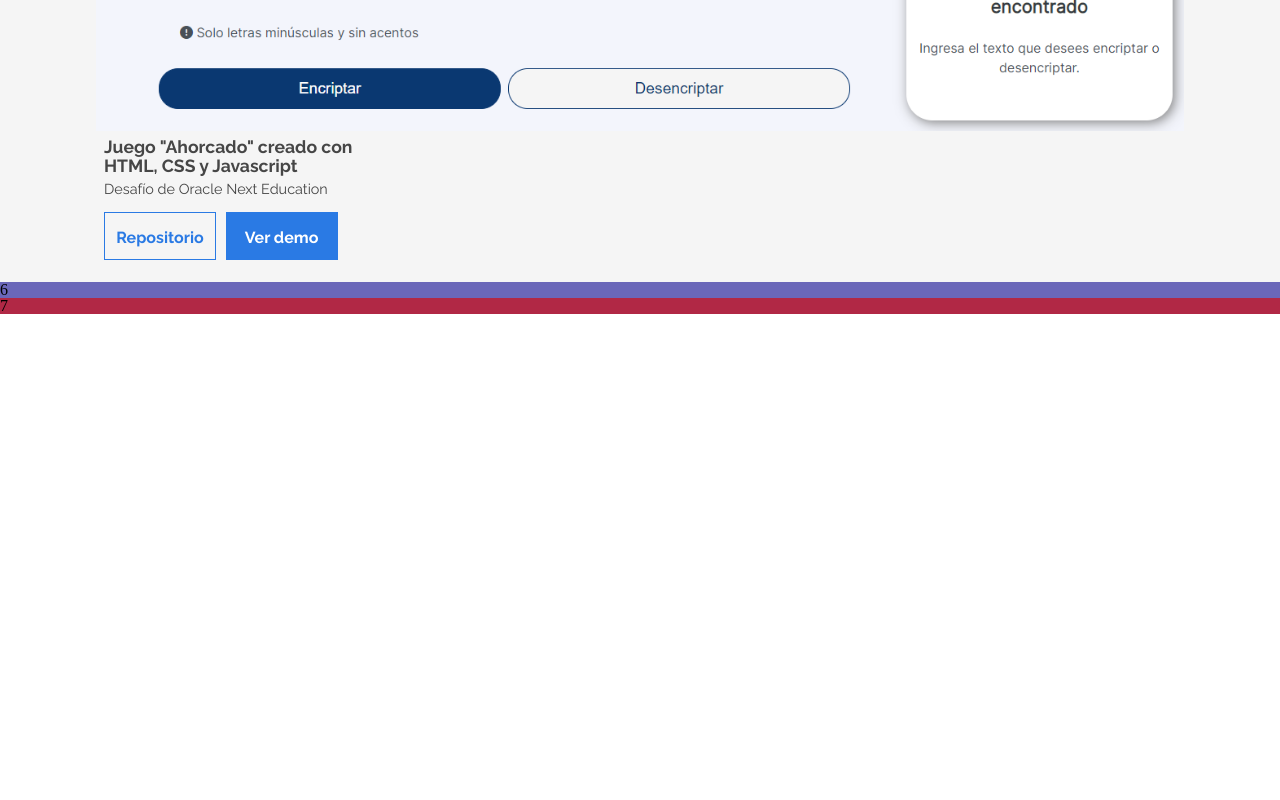
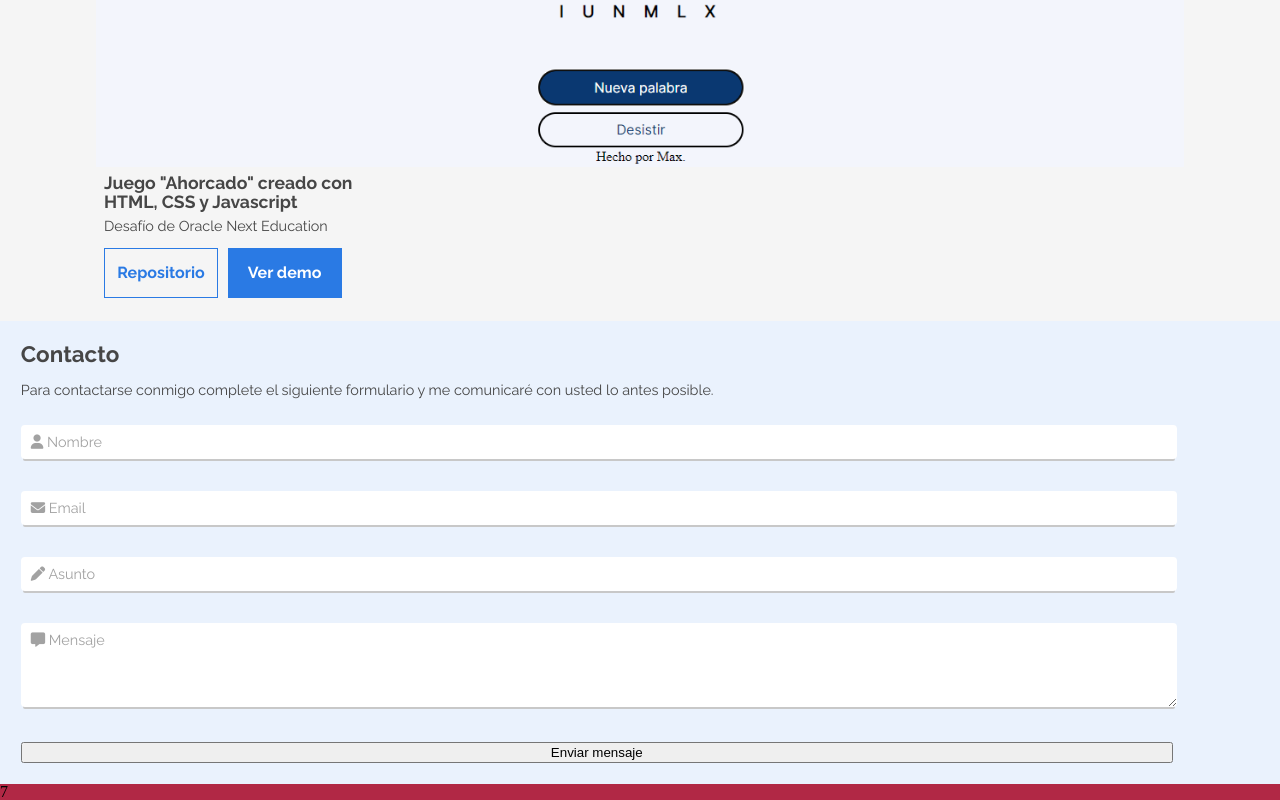
Before and after one commit to MaximilianNG/Challenge-ONE-3---Portafolio, a plain HTML site: page index.html in a window 1280 px wide. Shown: the part 3631-4431 px from the top of the page. Before the commit the page ends 3945 px from the top, so only its background shows below. Drawn offline with Linux system fonts and the light colour scheme.

Commit message:
Avanzado en un 85% el diseño del formulario de contacto.

```diff
--- a/index.html
+++ b/index.html
@@ -163,17 +163,46 @@
             </div>
         </div>
         <div class="proyectos__card">
-            <img class="proyectos__imagen" src="./proyectoEncriptador.png">
+            <img class="proyectos__imagen" src="./proyectoAhorcado.png">
             <p class="raleway700 proyectos__nombreDeProyecto">Juego "Ahorcado" creado con<br> HTML, CSS y Javascript</p>
             <p class="raleway400 proyectos__descripción">Desafío de Oracle Next Education</p>
             <div class="proyectos__botones">
-                <button class="raleway700 proyectos__botónRepo">Repositorio</button>
-                <button class="raleway700 proyectos__botónPages">Ver demo</button>
+                <a class="raleway700 proyectos__botónRepo" href="https://github.com/MaximilianNG/Challenge-ONE-JuegoDelAhorcado"
+                target="_blank">Repositorio</a>
+                <a class="raleway700 proyectos__botónPages" href="https://maximilianng.github.io/Challenge-ONE-JuegoDelAhorcado/"
+                target="_blank">Ver demo</a>
             </div>
         </div>
     </section>
     <section class="contacto">
-        6
+        <h2 class="raleway700 contacto__subtítulo">Contacto</h2>
+        <p class="raleway400 contacto__indicaciones">Para contactarse conmigo complete el siguiente
+            formulario y me comunicaré con usted lo antes posible.
+        </p>
+        <form class="contacto__form">
+            <div class="form__inputGroup">
+                <input class="contacto__form--input" type="text" id="nombre">
+                <label class="raleway400 form__label" for="nombre">
+                    <i class="fa-solid fa-user"></i> Nombre</label>
+            </div>
+            <div class="form__inputGroup">
+                <input class="contacto__form--input" type="email" id="email">
+                <label class="raleway400 form__label" for="email">
+                    <i class="fa-solid fa-envelope"></i> Email</label>
+            </div>
+            <div class="form__inputGroup">
+                <input class="contacto__form--input" type="text" id="asunto">
+                <label class="raleway400 form__label" for="asunto">
+                    <i class="fa-solid fa-pen"></i> Asunto</label>
+            </div>
+            <div class="form__inputGroup">
+                <textarea class="contacto__form--input contacto__form--area" type="text"
+            id="mensaje"></textarea>
+                <label class="raleway400 form__label" for="mensaje">
+                    <i class="fa-solid fa-message"></i> Mensaje</label>
+            </div>
+            <button class="contacto__form--botón" type="submit">Enviar mensaje</button>
+        </form>
     </section>
     <footer class="footer">
         7
--- a/styles.css
+++ b/styles.css
@@ -390,9 +390,78 @@
 
 /*----Segmento de contacto----*/
 .contacto {
-  background-color: rgb(106, 103, 185)
+  display: flex;
+  flex-direction: column;
+  background-color: #EAF2FD;
+  padding: 1.3rem;
 }
 
+.contacto__subtítulo {
+  font-size: 1.4rem;
+  line-height: 26px;
+  color: #464646;
+  padding-bottom: 0.8rem;
+}
+
+.contacto__indicaciones {
+  font-size: 0.9rem;
+  line-height: 19px;
+  color: #464646;
+  padding-bottom: 1.6rem;
+}
+
+.contacto__form {
+  display: flex;
+  flex-direction: column;
+  gap: 1rem;
+  width: 90vw;
+}
+
+.form__inputGroup {
+  position: relative;
+  margin-bottom: 1rem;
+}
+
+.form__label {
+  height: 100%;
+  position: absolute;
+  left: 0;
+  top: 0;
+  padding: 10px;
+  cursor: text;
+  font-size: 0.9rem;
+  color: #A2A2A2;
+  transition: 0.2s;
+}
+
+.contacto__form--input {
+  width: 90vw;
+  border-radius: 4px;
+  height: 2rem;
+  border-style: none;
+  box-shadow: 0px 4px 0px -2px #C8C8C8;
+  transition: 0.3s;
+}
+
+.contacto__form--input:focus {
+  outline: none;
+  box-shadow: 0px 3px 1px 0px #2A7AE4;
+}
+
+.contacto__form--input:focus~.form__label {
+  top: -1.7rem;
+  font-size: 0.8rem;
+}
+
+.contacto__form--area {
+  height: 5rem;
+}
+
+.contacto__form--botón {
+
+}
+
+/*----Segmento de footer----*/
 .footer {
   background-color: rgb(177, 40, 69)
 }
```
Also changed, not shown: proyectoAhorcado.png (added).
